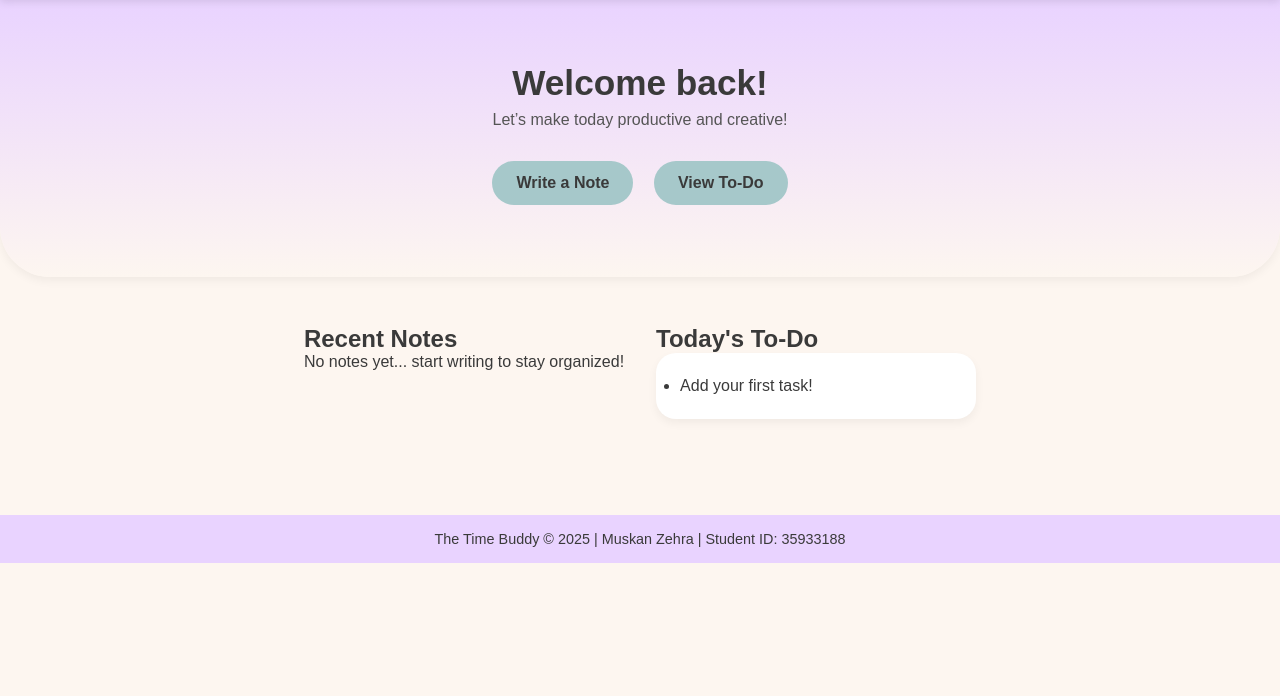
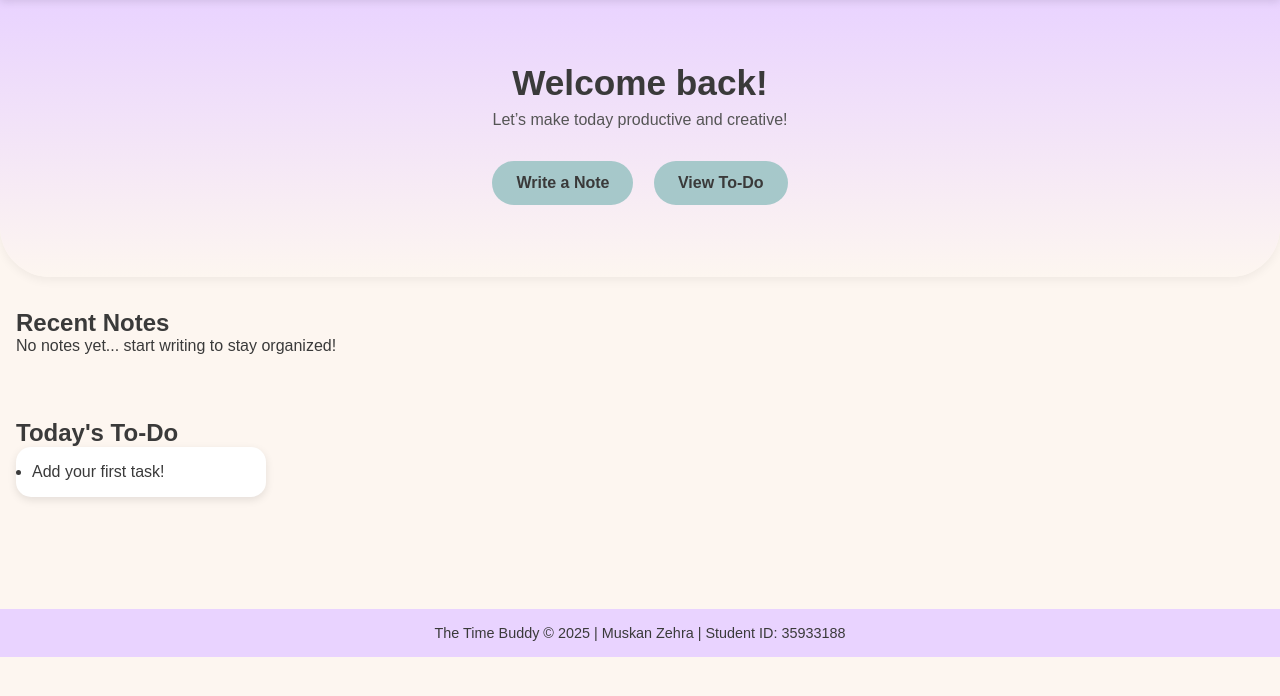
Before and after one commit to mzehra-1512/Cloud_Server_Project_ICT171, a Flask app: page / in a window 1280 px wide. Shown: the part 59-755 px from the top of the page. Run offline with Flask 3, Linux system fonts and the light colour scheme.

Commit message:
Update style.css

```diff
--- a/static/css/style.css
+++ b/static/css/style.css
@@ -86,26 +86,83 @@ body {
     transform: translateY(-3px);
 }
 
-/* --- Dashboard Section --- */
+/* Dashboard container */
 .dashboard {
     display: flex;
-    flex-wrap: wrap;
-    justify-content: center;
-    padding: 3rem 1rem;
+    flex-direction: column;
+    padding: 2rem 1rem;
     gap: 2rem;
 }
 
-.card {
-    background-color: #fff;
-    border-radius: 20px;
-    box-shadow: 0 4px 10px rgba(0, 0, 0, 0.05);
-    padding: 1.5rem;
-    width: 320px;
-    transition: transform 0.2s ease;
+/* Each section spacing */
+.dashboard-section {
+    margin-bottom: 2rem;
 }
 
-.card:hover {
-    transform: scale(1.03);
+/* Notes grid */
+.notes-grid {
+    display: flex;
+    flex-wrap: wrap;
+    gap: 1rem;
+}
+
+/* To-Do grid (for consistent layout) */
+.todo-grid {
+    display: flex;
+    flex-wrap: wrap;
+    gap: 1rem;
+}
+
+/* Note & To-Do card styling */
+.note-card,
+.card.todo-preview {
+    background-color: #fff;
+    border-radius: 15px;
+    box-shadow: 0 3px 8px rgba(0,0,0,0.1);
+    padding: 1rem;
+    width: 250px; /* default card width */
+    position: relative;
+}
+
+/* Recent Notes content preview */
+.note-card .note-content {
+    overflow: hidden;
+    transition: max-height 0.3s ease;
+    max-height: 4.5em; /* ~3 lines */
+}
+
+.note-card .note-content.expanded {
+    max-height: 500px;
+}
+
+/* Read More button */
+.read-more-btn {
+    background: none;
+    border: none;
+    color: #A6C8CA;
+    cursor: pointer;
+    font-weight: 600;
+    margin-top: 0.5rem;
+    padding: 0;
+}
+
+.read-more-btn:hover {
+    color: #F7B2BD;
+}
+
+/* Responsive adjustments */
+@media (max-width: 800px) {
+    .note-card,
+    .card.todo-preview {
+        width: 45%; /* 2 cards per row */
+    }
+}
+
+@media (max-width: 500px) {
+    .note-card,
+    .card.todo-preview {
+        width: 100%; /* stack cards vertically */
+    }
 }
 
 /* --- Footer --- */
```
Also changed, not shown: other parts of static/css/style.css (+42 -0 lines).
